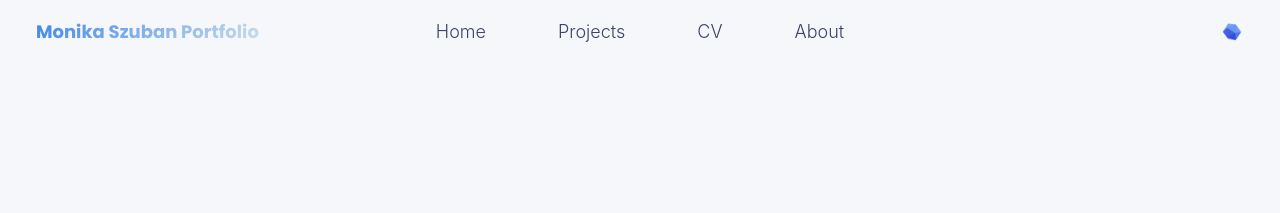
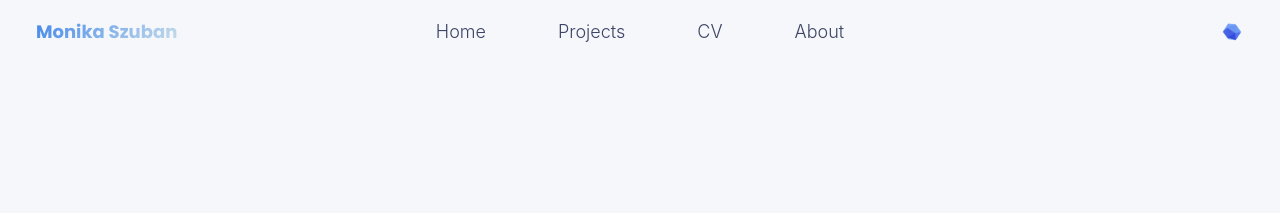
Before and after one commit to Mos6318/HackathonSecondTry, a Jekyll site: the page built from _pages/about.md, in a window 1280 px wide. Shown: the top 213 px of the page. Built offline with Jekyll 4.4.1, drawn with Linux system fonts in a browser that asks for light colours; a script bundle is joined from its source files by our own code; library files that are not in the unit come from our copies.

Commit message:
Something small

```diff
--- a/_config.yml
+++ b/_config.yml
@@ -9,7 +9,7 @@
 # Basic Site Settings
 locale                   : "en-US"
 site_theme               : "neon" # The available themes options are "default", "air", "sunrise", "mint", "dirt", "contrast", and "neon"
-title                    : "Monika Szuban Portfolio"
+title                    : "Monika Szuban"
 title_separator          : "-"
 name                     : &name "Monika Szuban"
 description              : &description "What we know is a drop, what we don't know is an ocean."
```
